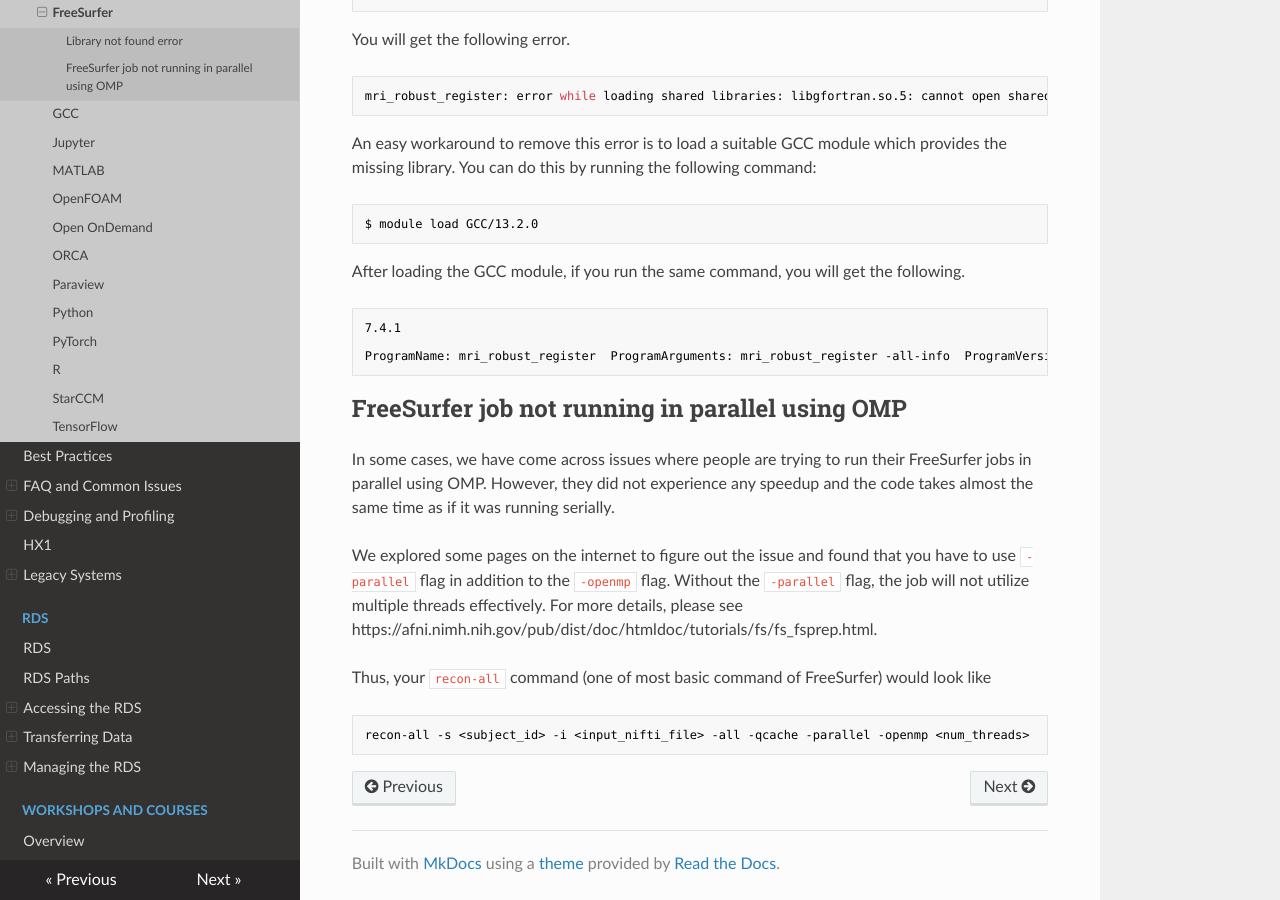
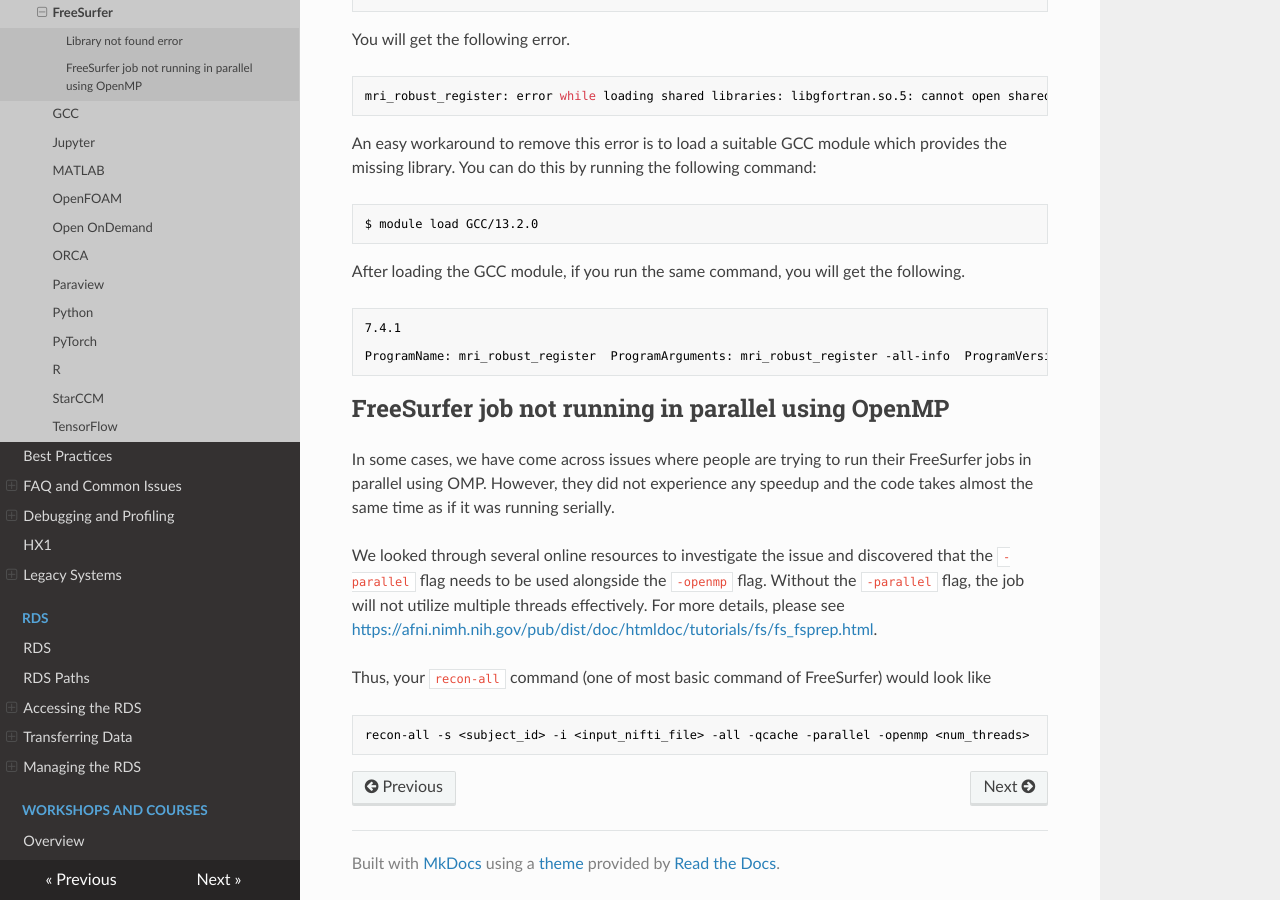
Before and after one commit to ImperialCollegeLondon/icl-rcs-user-guide, an MkDocs documentation site: the page built from docs/hpc/applications/guides/freesurfer.md, in a window 1280 px wide and 900 px high, scrolled down 589 px. Built offline with MkDocs 1.6.1, drawn with Linux system fonts in a browser that asks for light colours; nearby versions of some CDN libraries.

Commit message:
Accepted suggestion in the PR review

````diff
--- a/docs/hpc/applications/guides/freesurfer.md
+++ b/docs/hpc/applications/guides/freesurfer.md
@@ -35,14 +35,14 @@ After loading the GCC module, if you run the same command, you will get the foll
 ```bash
 7.4.1
 
-ProgramName: mri_robust_register  ProgramArguments: mri_robust_register -all-info  ProgramVersion: 7.4.1  TimeStamp: 2025/09/03-08:53:49-GMT  BuildTime: Jun 13 2023 23:42:21  BuildStamp: freesurfer-linux-centos8_x86_64-7.4.1-20230613-7eb8460  User: lragta  Machine: cx3-1-10.cx3.hpc.ic.ac.uk  Platform: Linux  PlatformVersion: 4.18.0-477.27.1.el8_8.x86_64  CompilerName: GCC  CompilerVersion: 8.5.0
+ProgramName: mri_robust_register  ProgramArguments: mri_robust_register -all-info  ProgramVersion: 7.4.1  TimeStamp: 2025/09/03-08:53:49-GMT  BuildTime: Jun 13 2023 23:42:21  BuildStamp: freesurfer-linux-centos8_x86_64-7.4.1-20230613-7eb8460  User: user Machine: cx3-1-10.cx3.hpc.ic.ac.uk  Platform: Linux  PlatformVersion: 4.18.0-477.27.1.el8_8.x86_64  CompilerName: GCC  CompilerVersion: 8.5.0
 ```
 
-## FreeSurfer job not running in parallel using OMP
+## FreeSurfer job not running in parallel using OpenMP
 
 In some cases, we have come across issues where people are trying to run their FreeSurfer jobs in parallel using OMP. However, they did not experience any speedup and the code takes almost the same time as if it was running serially.
 
-We explored some pages on the internet to figure out the issue and found that you have to use `-parallel` flag in addition to the `-openmp` flag. Without the `-parallel` flag, the job will not utilize multiple threads effectively. For more details, please see https://afni.nimh.nih.gov/pub/dist/doc/htmldoc/tutorials/fs/fs_fsprep.html.
+We looked through several online resources to investigate the issue and discovered that the `-parallel` flag needs to be used alongside the `-openmp` flag. Without the `-parallel` flag, the job will not utilize multiple threads effectively. For more details, please see [https://afni.nimh.nih.gov/pub/dist/doc/htmldoc/tutorials/fs/fs_fsprep.html](https://afni.nimh.nih.gov/pub/dist/doc/htmldoc/tutorials/fs/fs_fsprep.html).
 
 Thus, your `recon-all` command (one of most basic command of FreeSurfer) would look like
 
````
